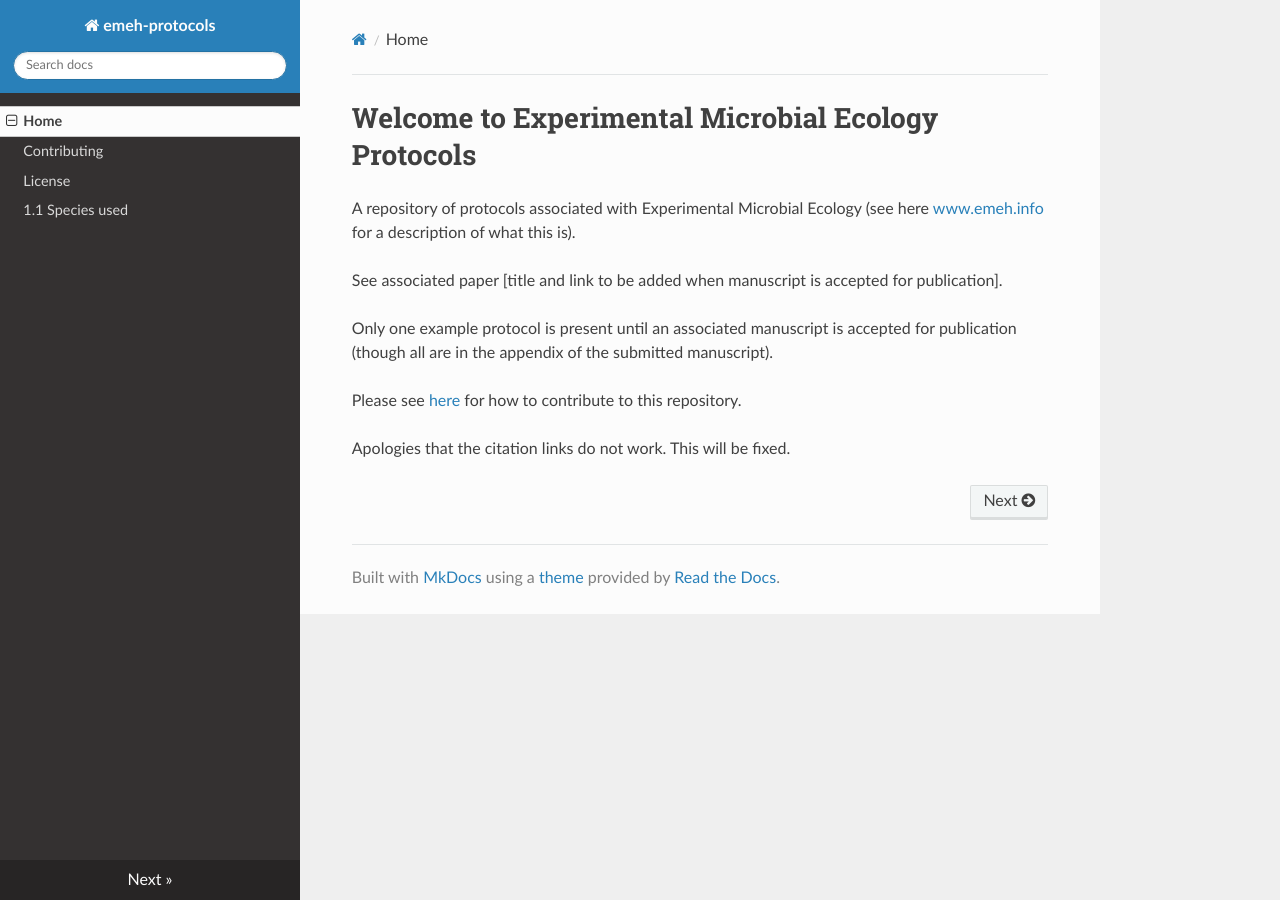
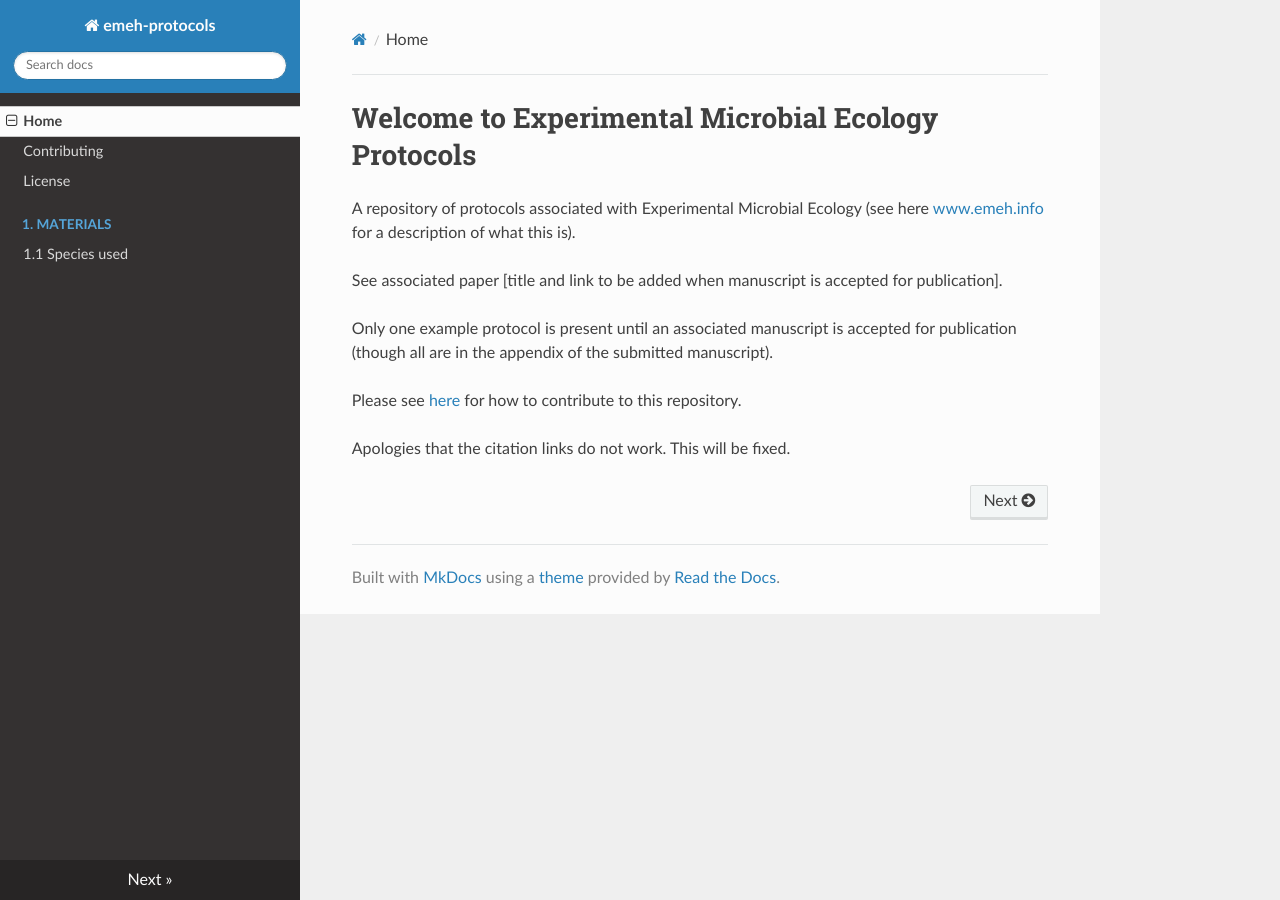
Before and after one commit to Exp-Micro-Ecol-Hub/emeh-protocols, an MkDocs documentation site: the page built from docs/index.md, in a window 1280 px wide. Built offline with MkDocs 1.6.1, drawn with Linux system fonts in a browser that asks for light colours; nearby versions of some CDN libraries; old or Windows-style settings are respelled for this version of MkDocs.

```diff
--- a/mkdocs.yml
+++ b/mkdocs.yml
@@ -3,5 +3,5 @@ pages:
 - ['index.md', 'Home']
 - ['contributing.md', 'Contributing']
 - ['license.md', 'License']
-- ['Supplement_1.1_Species_used.md', '1.1 Species used']
+- ['Supplement_1.1_Species_used.md', '1. Materials', '1.1 Species used']
 theme: readthedocs
```
